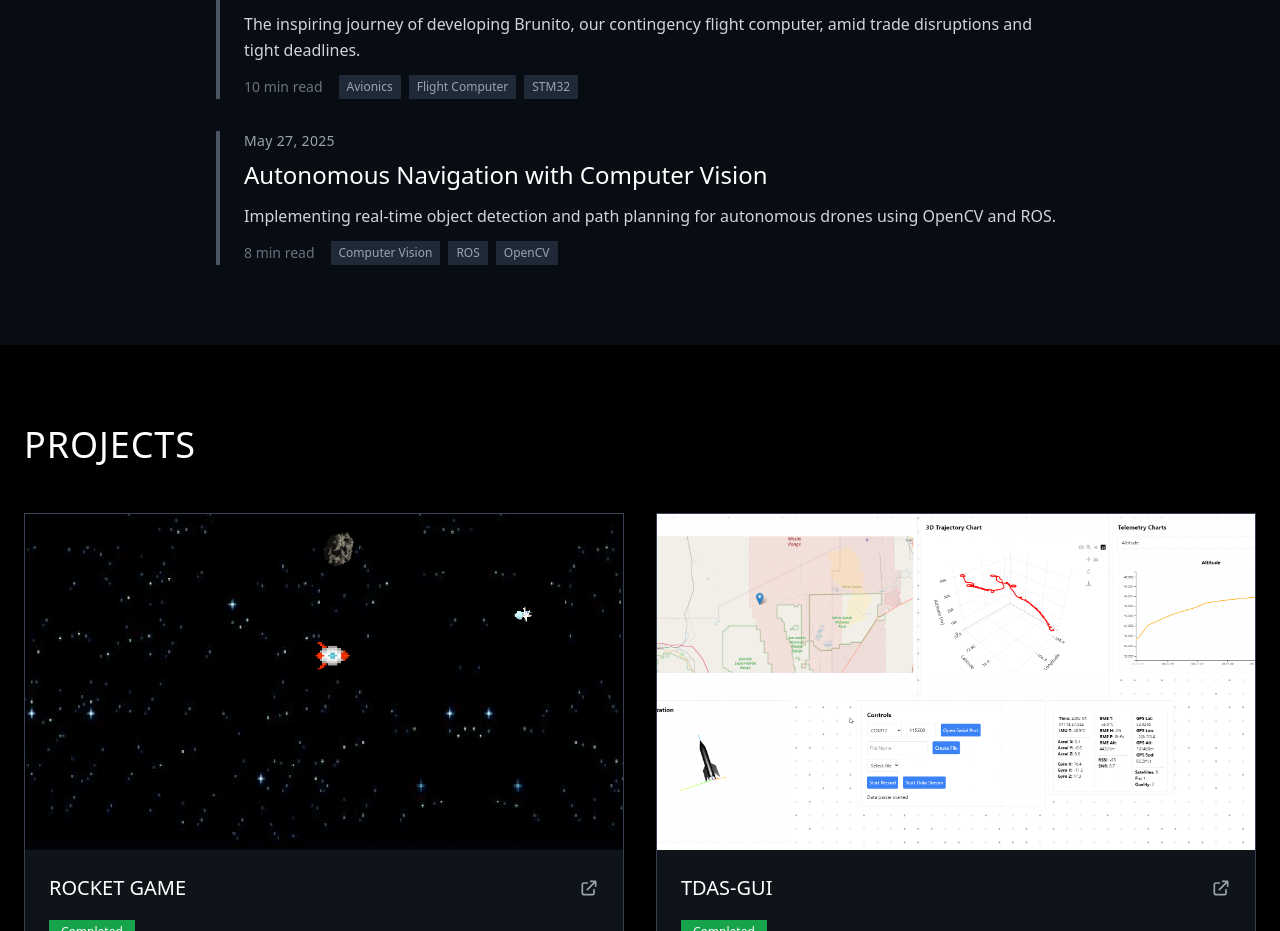
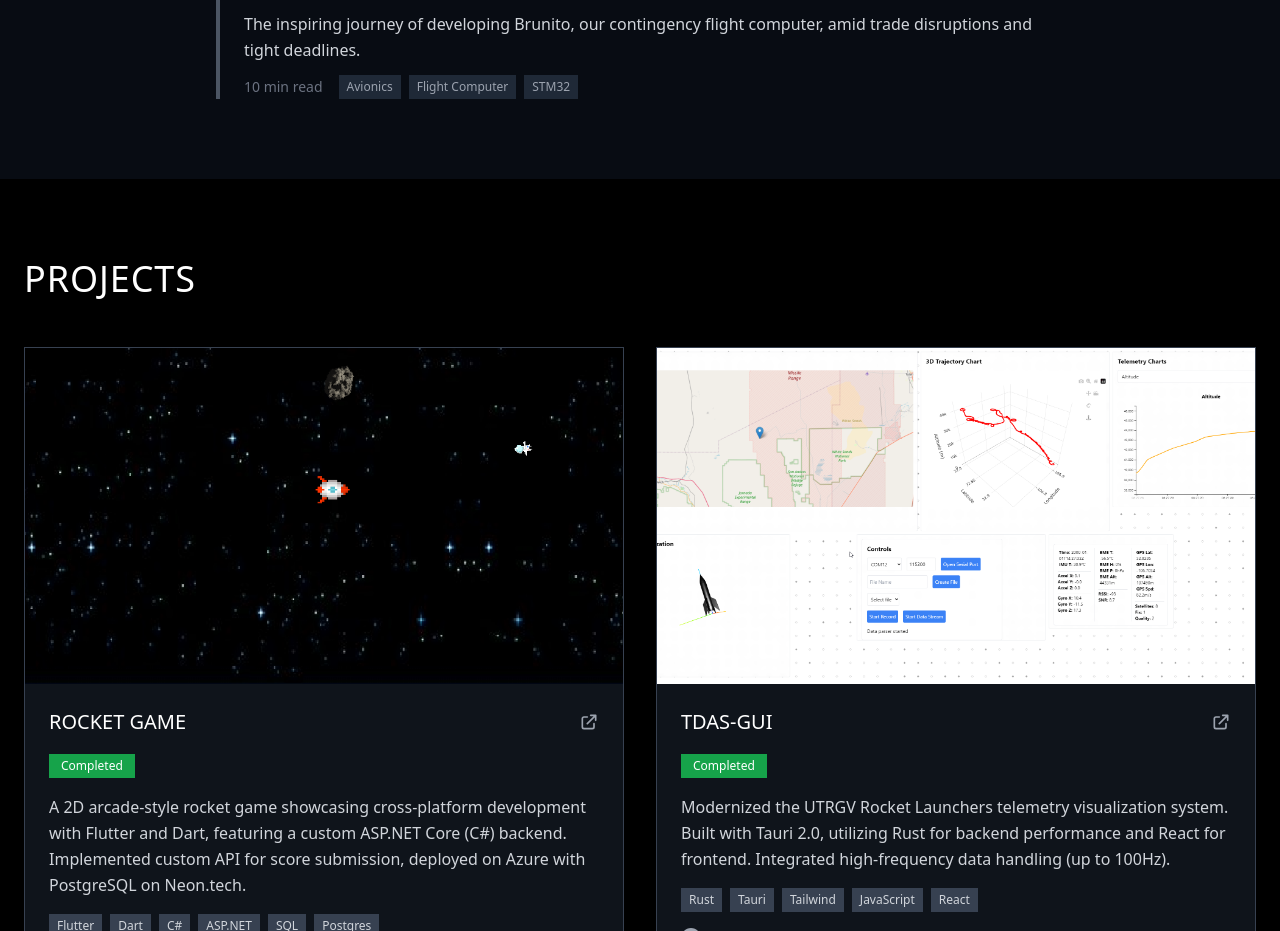
Before and after one commit to Lmx154/portfolio-new, a React (Vite) app: page / in a window 1280 px wide. Shown: the part 1061-1992 px from the top of the page. Built offline with nearby package versions, Linux system fonts and the light colour scheme.

Commit message:
removed placeholder blog

```diff
--- a/src/data/blogPosts.ts
+++ b/src/data/blogPosts.ts
@@ -78,51 +78,5 @@ export const blogPosts: BlogPost[] = [
       ]
     },
     tags: ['Avionics', 'Flight Computer', 'STM32', 'Embedded Systems', 'RTOS', 'Rocket Launchers']
-  },
-  {
-    id: 'autonomous-navigation-computer-vision',
-    title: 'Autonomous Navigation with Computer Vision',
-    date: 'May 27, 2025',
-    excerpt: 'Implementing real-time object detection and path planning for autonomous drones using OpenCV and ROS.',
-    readTime: '8 min read',
-    content: {
-      sections: [
-        {
-          type: 'heading',
-          content: 'Real-Time Object Detection'
-        },
-        {
-          type: 'text',
-          content: 'Modern autonomous navigation systems rely heavily on computer vision algorithms to perceive and understand their environment. In this project, we implemented a comprehensive navigation system that combines multiple sensor inputs with advanced machine learning models to achieve centimeter-level accuracy in autonomous flight.'
-        },
-        {
-          type: 'image',
-          content: 'https://images.pexels.com/photos/442150/pexels-photo-442150.jpeg?auto=compress&cs=tinysrgb&w=800',
-          alt: 'Drone with computer vision sensors'
-        },
-        {
-          type: 'text',
-          content: 'The system utilizes a combination of stereo cameras, LiDAR sensors, and IMU data to create a real-time 3D map of the environment. Our custom SLAM (Simultaneous Localization and Mapping) algorithm processes this data at 60Hz, enabling smooth and responsive navigation even in complex environments.'
-        },
-        {
-          type: 'heading',
-          content: 'Path Planning Algorithm'
-        },
-        {
-          type: 'text',
-          content: 'The path planning component uses a modified A* algorithm optimized for 3D space navigation. We implemented dynamic obstacle avoidance using potential field methods, allowing the drone to react to moving obstacles in real-time while maintaining optimal trajectory efficiency.'
-        },
-        {
-          type: 'image',
-          content: 'https://images.pexels.com/photos/1476321/pexels-photo-1476321.jpeg?auto=compress&cs=tinysrgb&w=800',
-          alt: 'Path planning visualization'
-        },
-        {
-          type: 'text',
-          content: 'Performance testing showed 99.7% successful navigation in controlled environments and 94.2% success rate in dynamic outdoor scenarios. The system demonstrates robust performance across various lighting conditions and weather patterns.'
-        }
-      ]
-    },
-    tags: ['Computer Vision', 'ROS', 'OpenCV', 'Autonomous Systems', 'SLAM']
   }
 ];
```
